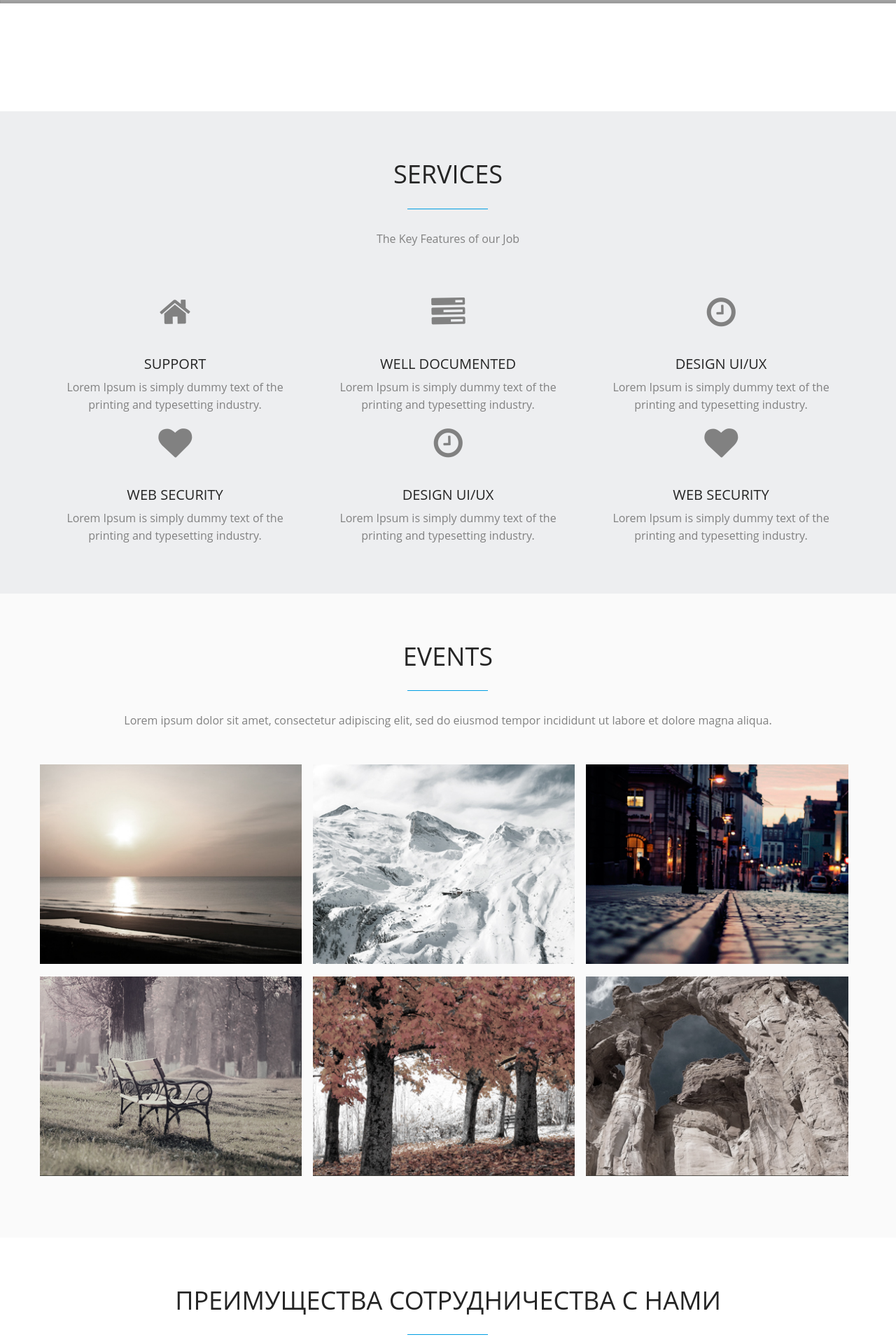
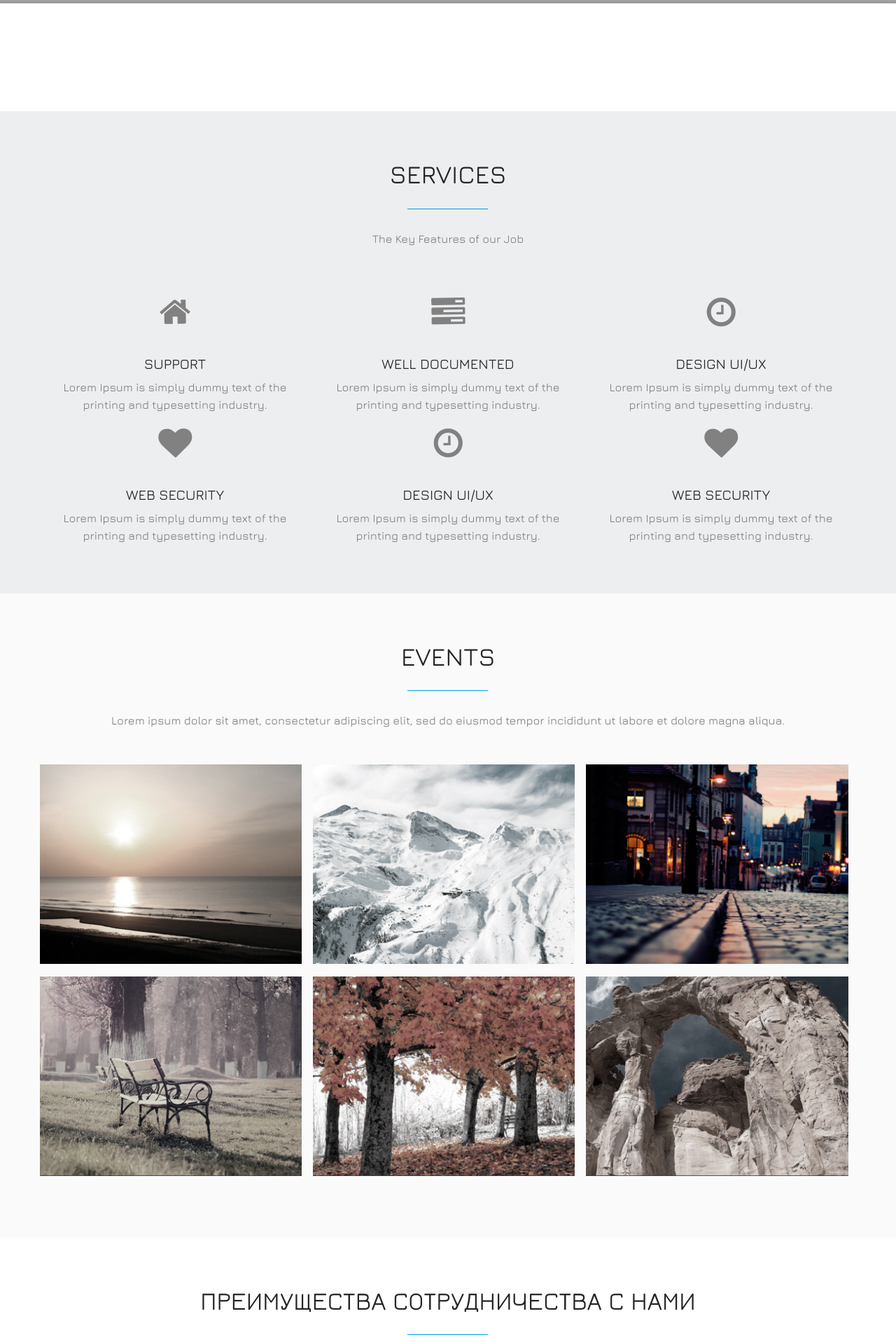
Before and after one commit to oxyfly/oxyfly.github.io, a PHP site: page / in a window 1280 px wide. Shown: the part 641-2561 px from the top of the page at 70% size. Run offline with PHP 8.4, Linux system fonts and the light colour scheme.

Commit message:
added fonts

```diff
--- a/css/main.css
+++ b/css/main.css
@@ -10,13 +10,23 @@
 *
 */
 
+@font-face {
+    font-family: "Jura";
+    src: url("../fonts/Jura-Regular.ttf") format("truetype");
+}
+
+@font-face {
+    font-family: "Jura";
+    src: url("../fonts/Jura-Medium.ttf") format("truetype");
+}
+
 /* =================================== */
 /*	Basic Style
 /* =================================== */
 
 body {
     background-color: #fff;
-    font-family: 'Open Sans', sans-serif;
+    font-family: Jura, sans-serif;
     line-height: 24px;
     font-size: 16px;
     color: #818181;
@@ -51,7 +61,7 @@ a, a:hover, a:focus, .btn:focus {
 
 h1, h2, h3, h4, h5, h6,
 .h1, .h2, .h3, .h4, .h5, .h6 {
-    font-family: 'Open Sans', sans-serif;
+    font-family: Jura, sans-serif;
     color: #252525;
 }
 
--- a/index.html
+++ b/index.html
@@ -120,7 +120,7 @@ End Fixed Navigation
           <div class="slide-caption">
             <div class="caption-content">
               <h2 class="animated fadeInDown">RA EVENT</h2>
-              <span class="animated fadeInDown">Клуб, занимающийся организацией вечеринок<br> и реализацией объединённых проектов</span>
+              <span class="animated fadeInDown">Агенство по орнанизации мероприятий любого формата</span>
               <a href="https://themefisher.com/products/blue-free-onepage-responsive-corporate-template/"
                  target="_blank" id="btn-blue-1" class="btn btn-blue btn-effect">Подробнее</a>
             </div>
```
Also changed, not shown: fonts/Jura-Medium.ttf (added), fonts/Jura-Regular.ttf (added).
